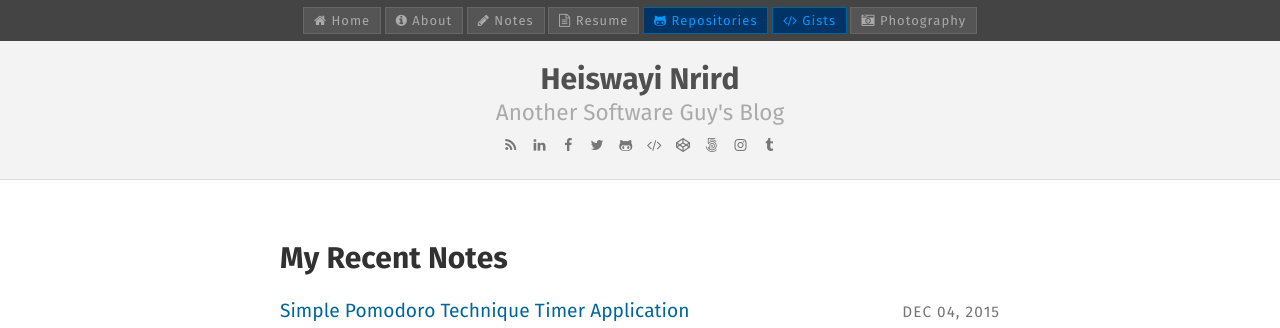
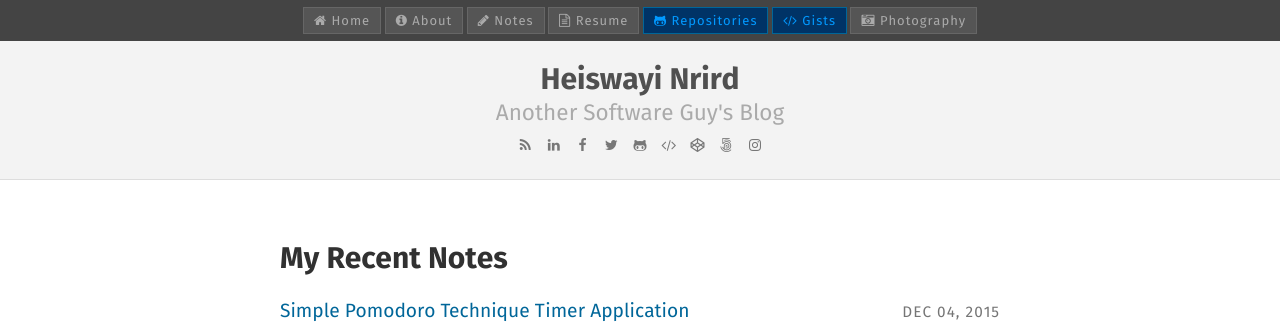
Before and after one commit to x-axis/heiswayi.github.io, a Jekyll site: the page built from index.html, in a window 1280 px wide. Shown: the top 328 px of the page. Built offline with Jekyll 4.4.1, drawn with Linux system fonts in a browser that asks for light colours; nearby versions of some CDN libraries; Markdown is read by kramdown in place of the engine named in the settings.

Commit message:
Remove Tumblr link

```diff
--- a/_includes/social_links.html
+++ b/_includes/social_links.html
@@ -8,5 +8,4 @@
   <a href="http://codepen.io/heiswayi/" title="CodePen" target="_blank"><i class="fa fa-codepen"></i></a>
   <a href="https://500px.com/heiswayi" title="500px" target="_blank"><i class="fa fa-500px"></i></a>
   <a href="https://instagram.com/heiswayi.nrird/" title="Instagram" target="_blank"><i class="fa fa-instagram"></i></a>
-  <a href="http://nrirdphotos.tumblr.com/" title="Tumblr" target="_blank"><i class="fa fa-tumblr"></i></a>
 </div>
```
